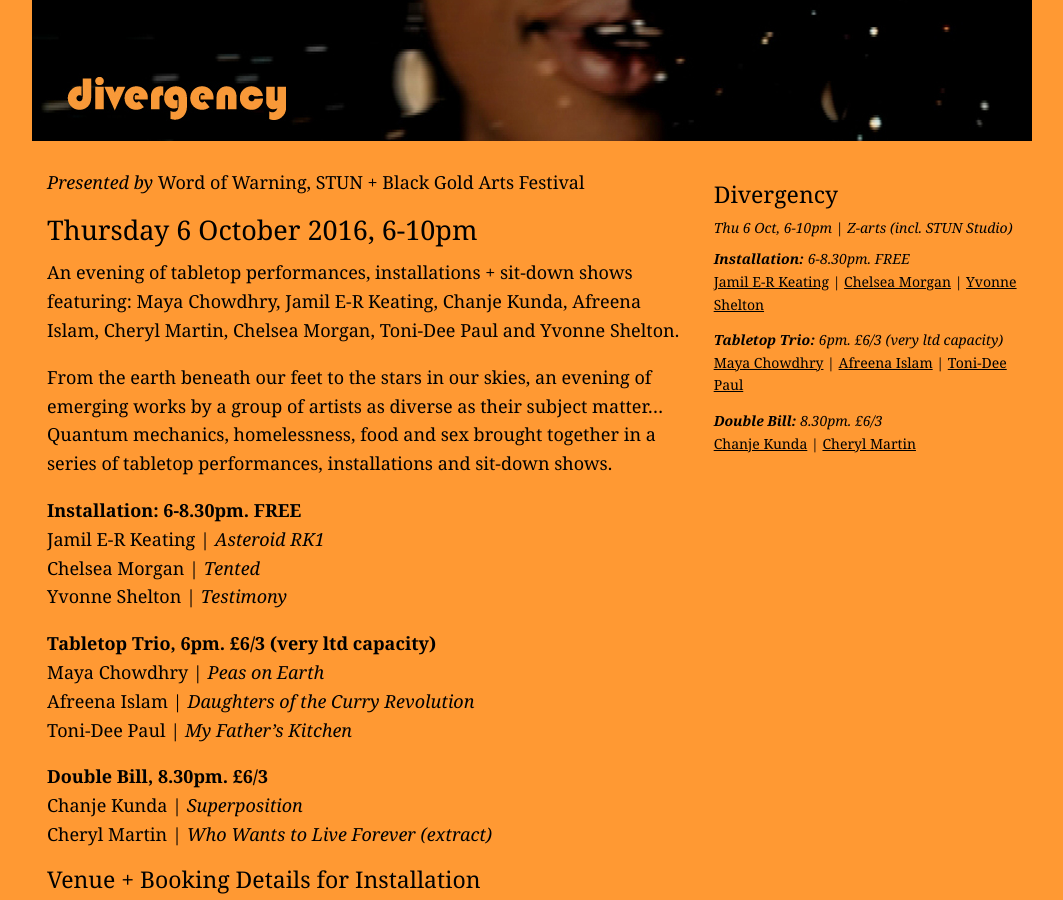
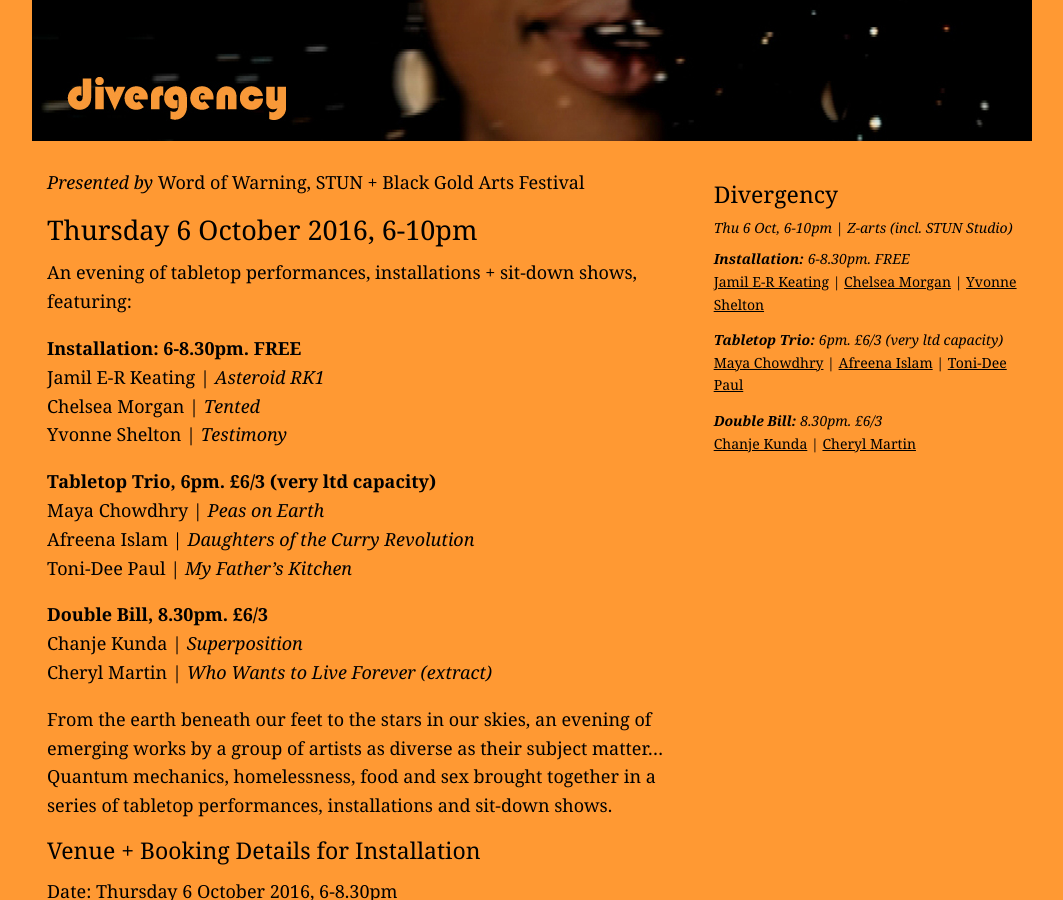
Before and after one commit to divergencymcr/divergencymcr.github.io, a Jekyll site: the page built from current/event/index.md, in a window 1280 px wide and 900 px high, scrolled down 389 px. Shown: the whole window, without its empty margins (108-1171 px from the left). Built offline with Jekyll 4.4.1, drawn with Linux system fonts in a browser that asks for light colours.

Commit message:
event copy redo2

```diff
--- a/current/event/index.md
+++ b/current/event/index.md
@@ -21,9 +21,7 @@ season: "Thu 6 Oct 2016"
 *Presented by* Word of Warning, STUN + Black Gold Arts Festival
 
 ### Thursday 6 October 2016, 6-10pm
-An evening of tabletop performances, installations + sit-down shows featuring: Maya Chowdhry, Jamil E-R Keating, Chanje Kunda, Afreena Islam, Cheryl Martin, Chelsea Morgan, Toni-Dee Paul and Yvonne Shelton.
-
-From the earth beneath our feet to the stars in our skies, an evening of emerging works by a group of artists as diverse as their subject matter…<br>Quantum mechanics, homelessness, food and sex brought together in a series of tabletop performances, installations and sit-down shows.
+An evening of tabletop performances, installations + sit-down shows, featuring:
 
 **Installation: 6-8.30pm. FREE**
 Jamil E-R Keating | *Asteroid RK1*
```
Also changed, not shown: other parts of current/event/index.md (+2 -0 lines).
